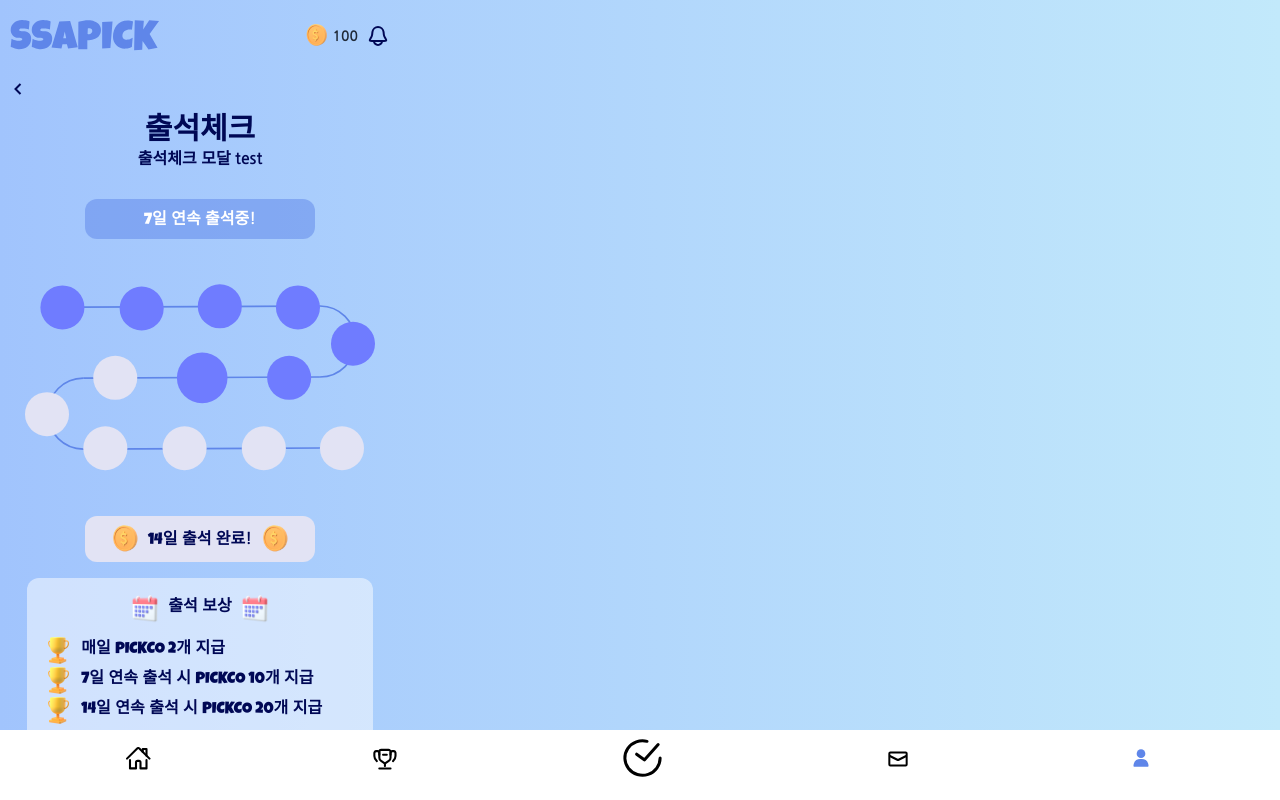
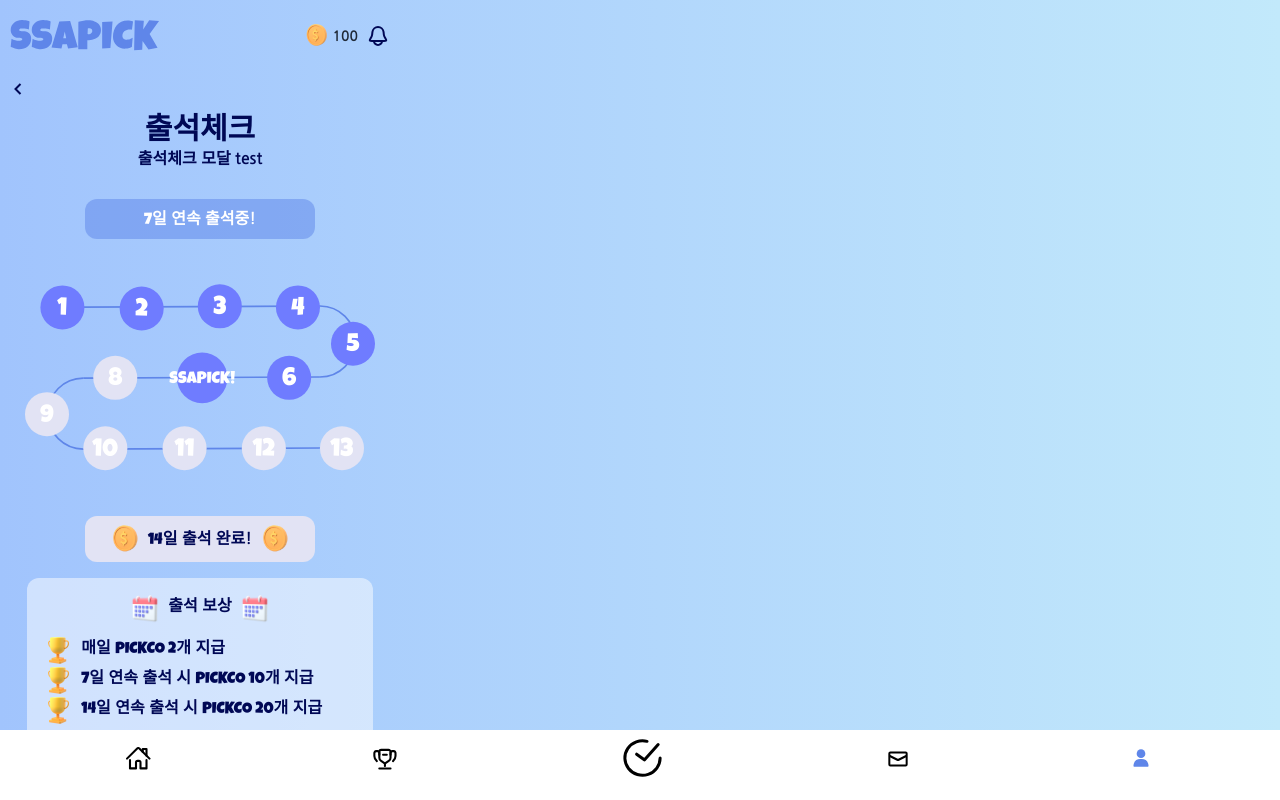
Before and after one commit to rlaehdud1002/SSAPICK, a React (Create React App) app in the folder client/: page /profile/attendance in a window 1280 px wide. Built offline with nearby package versions, Linux system fonts and the light colour scheme.

Commit message:
[FIX] 숫자 안나오는거 수정

```diff
--- a/client/src/components/AttendancePage/AttendanceCheck.tsx
+++ b/client/src/components/AttendancePage/AttendanceCheck.tsx
@@ -17,6 +17,8 @@
     { cx: 217, cy: 149, num: 12 },
     { cx: 288, cy: 149, num: 13 },
   ];
+
+  circleArr.map(({ cx, cy, num }) => console.log(cx, cy, num));
 
   return (
     <svg
@@ -77,8 +79,9 @@
             y={cy}
             textAnchor="middle"
             dy=".3em"
-            fontSize="14"
-            className="text-white luckiest_guy"
+            fill="white"
+            fontSize="22.67"
+            className="luckiest_guy"
           >
             {num}
           </text>
@@ -97,8 +100,9 @@
         y="85"
         textAnchor="middle"
         dy=".3em"
-        fontSize="14"
-        className="text-white luckiest_guy"
+        fill="white"
+        fontSize="15"
+        className="luckiest_guy"
       >
         SSAPICK!
       </text>
--- a/client/src/components/LocationPage/LocationCircle.tsx
+++ b/client/src/components/LocationPage/LocationCircle.tsx
@@ -1,5 +1,5 @@
 const LocationCircle = () => {
-  return <img src="/icons/LocationCircle.png" alt="locationCircle" />;
+  return <img className="w-[430px] h-[400px]" src="/icons/LocationCircle.png" alt="locationCircle" />;
 };
 
 export default LocationCircle;
```
